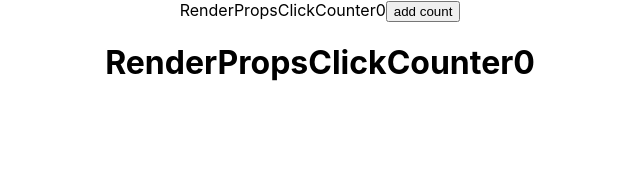
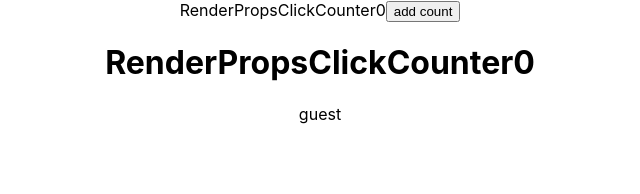
Before and after one commit to zhengryang/ReactJS, a React (Create React App) app in the folder reactpractice2022/: page / in a window 1280 px wide. Shown: the top 194 px of the page, without its empty margins (320-960 px from the left). Built offline with nearby package versions, Linux system fonts and the light colour scheme.

Commit message:
36-render props

```diff
--- a/reactpractice2022/src/App.js
+++ b/reactpractice2022/src/App.js
@@ -5,6 +5,7 @@ import HoverCount from './components/HoverCount';
 import React  from 'react';
 import RenderPropsClickCounter from './components/renderPropsClickCounter';
 import RenderPropsHoverCounter from './components/renderPropsHoverCounter';
+import RenderPropsUser from './components/RenderPropsUser';
 
 function App() {
   return (
@@ -14,6 +15,7 @@ function App() {
 
        <RenderPropsClickCounter></RenderPropsClickCounter>
        <RenderPropsHoverCounter></RenderPropsHoverCounter>
+       <RenderPropsUser nameOfRenderProps = {(isLoggedIn) =>isLoggedIn? 'user_zheng' : 'guest'}></RenderPropsUser>
     </div>
   );
 }
--- /dev/null
+++ b/reactpractice2022/src/components/RenderPropsUser.js
@@ -0,0 +1,13 @@
+import React, { Component } from 'react';
+
+class RenderPropsUser extends Component {
+    render() {
+        return (
+            <div>
+                {this.props.nameOfRenderProps(false)}
+            </div>
+        );
+    }
+}
+
+export default RenderPropsUser;
```
